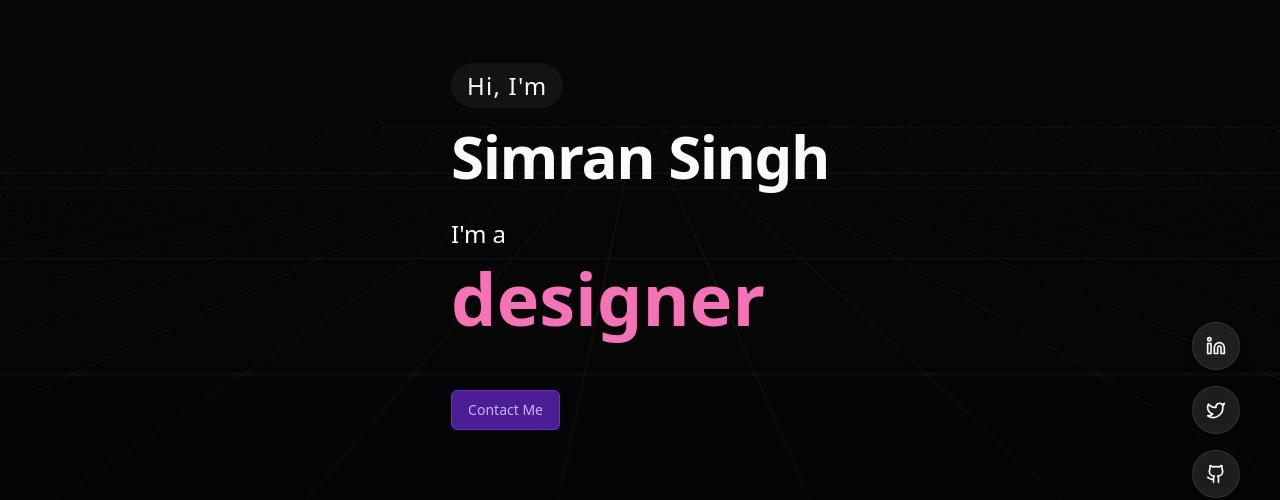
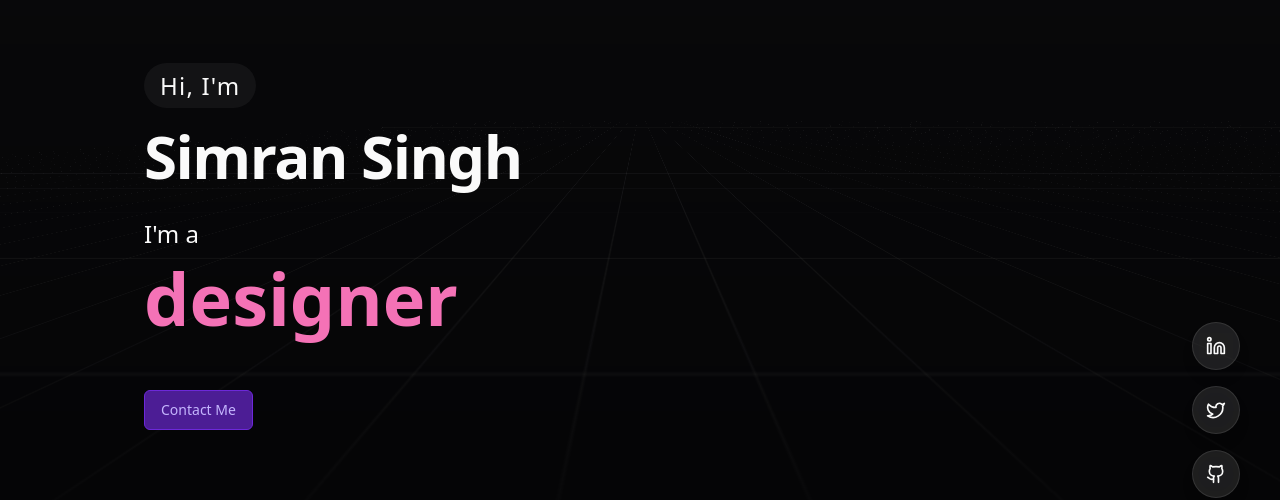
Before and after one commit to vaibhavsaha/portfolio-playground-journey, a React (Vite) app: page / in a window 1280 px wide. Shown: the part 198-698 px from the top of the page. Built offline with nearby package versions, Linux system fonts and the light colour scheme.

Commit message:
Adjust element position
Adjusted the position of an element on the page.

```diff
--- a/src/pages/Index.tsx
+++ b/src/pages/Index.tsx
@@ -49,10 +49,10 @@ const Index = () => {
             initial={{ opacity: 0 }}
             animate={{ opacity: 1 }}
             transition={{ duration: 0.5 }}
-            className="relative pt-24 min-h-screen flex items-center justify-center z-10"
+            className="relative pt-24 min-h-screen flex items-center z-10"
           >
             <motion.div
-              className="flex flex-col items-start justify-center px-4 max-w-3xl mx-auto"
+              className="flex flex-col items-start justify-center px-4 max-w-3xl ml-8 sm:ml-16 md:ml-24 lg:ml-32"
               initial={{ opacity: 0 }}
               animate={{ opacity: 1 }}
               transition={{ duration: 0.5, delay: 0.2 }}
```
